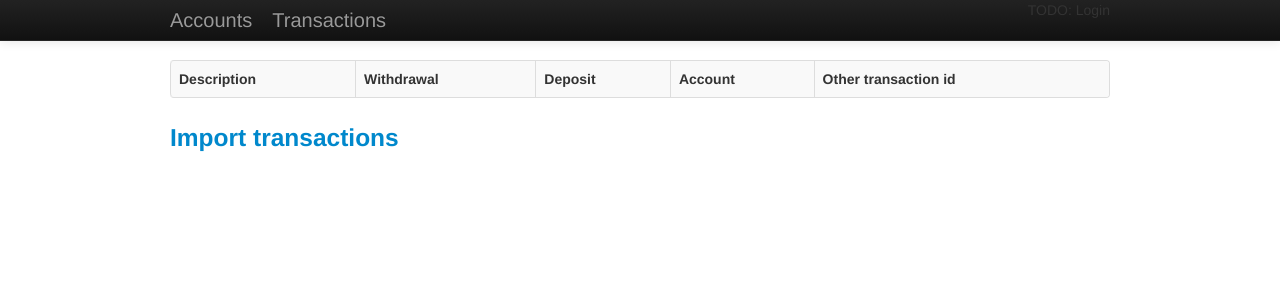
After one commit to noisecapella/personal_ledger, a Flask app: page /transactions in a window 1280 px wide. The commit adds this page. Shown: the top 300 px of the page. Run offline with Flask 2, Linux system fonts and the light colour scheme; data comes from the database, SQL or seed files in the repository; data that the repository does not hold is empty.

Commit message:
Work on transactions

```diff
--- a/config.py
+++ b/config.py
@@ -1,3 +1,4 @@
 DATABASE = '/tmp/personal-ledger.db'
 DEBUG = True
 SECRET_KEY = 'development key'
+UPLOAD_FOLDER = '/tmp/personal-ledger-upload/'
--- a/personal_ledger.py
+++ b/personal_ledger.py
@@ -1,7 +1,7 @@
 import sqlite3
 from flask import Flask, request, session, g, redirect, url_for, \
      abort, render_template, flash
-
+import csv
 from contextlib import closing
 
 app = Flask(__name__)
@@ -30,6 +30,12 @@ def connect_db():
 def index():
     return redirect(url_for('accounts'))
 
+@app.route('/transactions')
+def transactions():
+    cur = g.db.execute('SELECT transactions.description, withdrawal, deposit, accounts.full_title, other_transaction_id FROM transactions JOIN accounts ON transactions.account_id == accounts.id')
+    transactions = [dict(description=row[0], withdrawal=row[1] or 0.0, deposit=row[2] or 0.0, account_name=row[3], other_transaction_id=row[4]) for row in cur.fetchall()]
+    return render_template('transactions.html', transactions=transactions)
+
 @app.route('/accounts')
 def accounts():
     cur = g.db.execute('SELECT accounts.full_title, SUM(withdrawal), SUM(deposit) FROM accounts LEFT OUTER JOIN transactions ON transactions.account_id = accounts.id GROUP BY accounts.id ORDER BY accounts.full_title')
@@ -43,6 +49,50 @@ def add_account():
         return redirect(url_for('accounts'))
     return render_template('add_account.html')
 
+def _make_options():
+    class Option:
+        def __init__(self, value):
+            self.value = value
+            self.description = value
+    return [Option("Date"),
+            Option("Withdrawal"),
+            Option("Deposit"),
+            Option("Description"),
+            Option("Number")]
+
+
+@app.route('/import_transactions', methods=['POST', 'GET'])
+def import_transactions():
+    lines = None
+    selections = None
+    if request.method == 'POST':
+        try:
+            file = request.files['file']
+            if file:
+                lines = [line for line in csv.reader(file)]
+                max_length = 0
+                for line in lines:
+                    max_length = max(max_length, len(line))
+
+                if 'selections' in request.form:
+                    selections = request.form['selections']
+                else:
+                    selections = ["Empty"] * max_length
+            else:
+                flash("File was not uploaded")
+        except Exception as e:
+            flash("Exception: %s" % e)
+
+    options = _make_options()
+
+    return render_template('import_transactions.html', lines=lines, selections=selections, options=options)
+
+@app.route('/categorize_transactions', methods=['POST', 'GET'])
+def categorize_transactions():
+    if request.method == 'POST':
+        flash ("TODO")
+    render_template('categorize_transaction.html')
+
 
 if __name__ == "__main__":
     app.run()
--- a/templates/layout.html
+++ b/templates/layout.html
@@ -24,6 +24,7 @@
 	    <span class="icon-bar"></span>
 	  </button>
 	  <a class="brand" href="{{ url_for(".accounts") }}">Accounts</a>
+	  <a class="brand" href="{{ url_for(".transactions") }}">Transactions</a>
 	  <div class="nav-collapse">
 	    <ul class="nav">
 	    </ul>
@@ -57,6 +58,7 @@
       </div>
     </div>
     {% block js_footer %}
+    <script type="text/javascript" src="{{ url_for('static', filename='jquery-2.0.3.min.js') }}"</script>
     <script type="text/javascript" src="{{ url_for('static', filename='bootstrap.js') }}"></script>
     {% endblock %}
   </body>
--- /dev/null
+++ b/templates/transactions.html
@@ -0,0 +1,22 @@
+{% extends "layout.html" %}
+{% block content %}
+<table class="table table-striped table-bordered">
+  <tr>
+    <th>Description</th>
+    <th>Withdrawal</th>
+    <th>Deposit</th>
+    <th>Account</th>
+    <th>Other transaction id</th>
+  </tr>
+  {% for transaction in transactions %}
+  <tr>
+    <td>{{ transaction.description }}</td>
+    <td>{{ transaction.withdrawal }}</td>
+    <td>{{ transaction.deposit }}</td>
+    <td>{{ transaction.account_name }}</td>
+    <td>{{ transaction.other_transaction_id }}</td>
+  </tr>
+  {% endfor %}
+</table>
+<h3><a href="{{ url_for('.import_transactions') }}">Import transactions</a></h3>
+{% endblock %}
```
Also changed, not shown: templates/import_transactions.html (added, +34 -0 lines).
